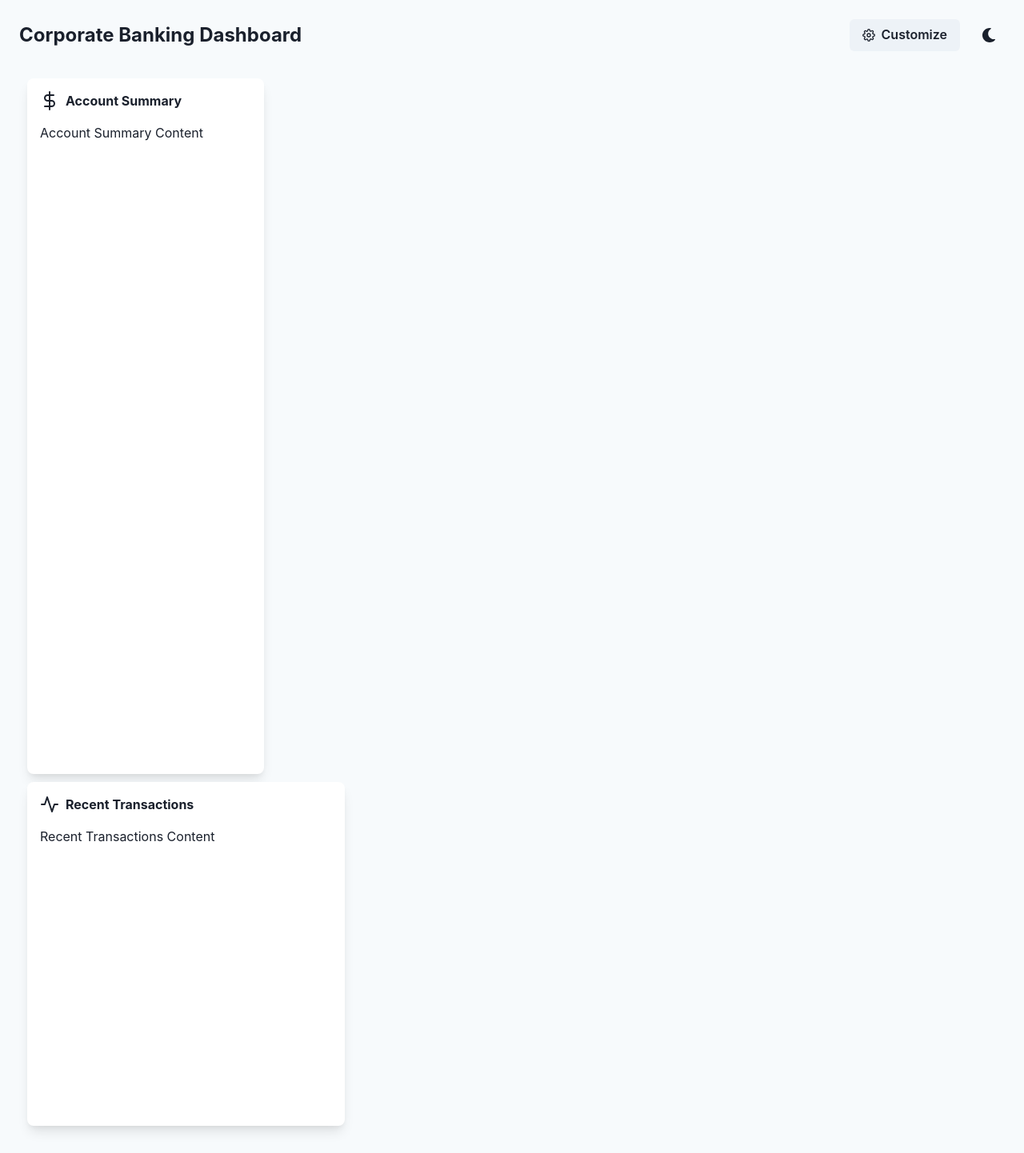
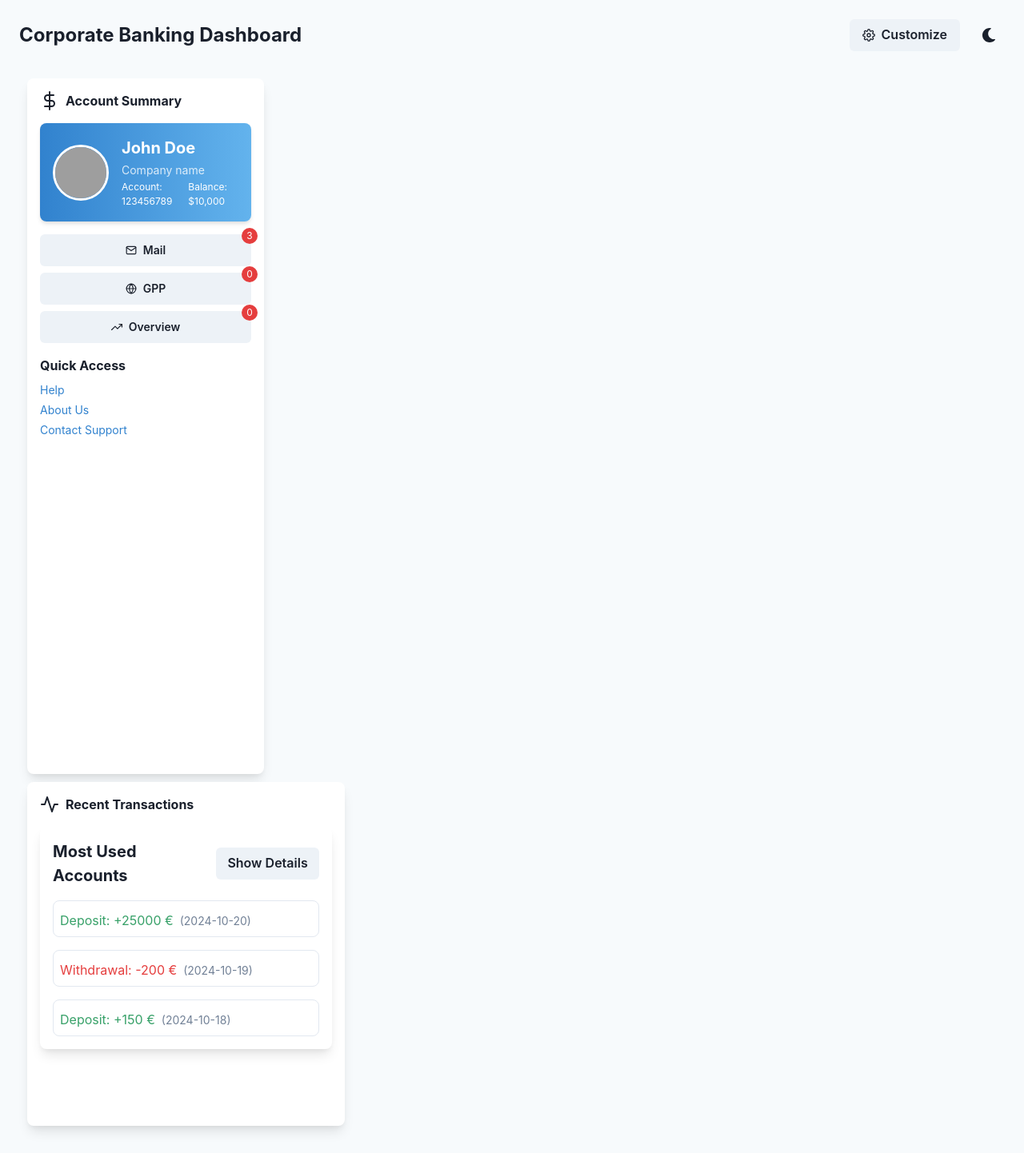
Before and after one commit to disaa0/bank_dashboard, a React (Create React App) app: page / in a window 1280 px wide. Shown: the whole page at 80% size. Built offline with nearby package versions, Linux system fonts and the light colour scheme; grey boxes are pictures that could not be loaded.

Commit message:
Account / RecentTransaction

```diff
--- a/src/App.tsx
+++ b/src/App.tsx
@@ -28,9 +28,10 @@ import 'react-grid-layout/css/styles.css';
 import 'react-resizable/css/styles.css';
 
 import {
-  TopicsWidget
+  TopicsWidget,
+  AccountSummaryWidget,
 } from './components';
-
+import RecentTransactionsWidget from './components/RecentTransactionsWidget';
 
 const ResponsiveGridLayout = WidthProvider(Responsive);
 
@@ -80,7 +81,7 @@ const widgets: Widget[] = [
     profiles: ['base'],
     size: 'v_xxl',
     icon: FiDollarSign,
-    content: <Text>Account Summary Content</Text>,
+    content: <AccountSummaryWidget />,
     minW: 3,
     minH: 8,
     maxW: 4,
@@ -92,7 +93,7 @@ const widgets: Widget[] = [
     profiles: ['base'],
     size: 'large',
     icon: FiActivity,
-    content: <Text>Recent Transactions Content</Text>,
+    content: <RecentTransactionsWidget />,
     minW: 3,
     minH: 3,
     maxW: 6,
@@ -127,8 +128,8 @@ const widgets: Widget[] = [
     name: 'Topics',
     profiles: ['investment', 'risk'],
     size: 'large',
-    icon:FiTrendingUp,
-    content:<TopicsWidget />,
+    icon: FiTrendingUp,
+    content: <TopicsWidget />,
     minW: 3,
     minH: 3,
     maxW: 5,
--- /dev/null
+++ b/src/components/AccountSummaryWidget.tsx
@@ -0,0 +1,143 @@
+import React from 'react';
+import {
+  Box,
+  VStack,
+  HStack,
+  Text,
+  Button,
+  Image,
+  Link,
+  useColorModeValue,
+} from "@chakra-ui/react";
+import { FiMail, FiGlobe, FiTrendingUp } from "react-icons/fi";
+
+interface RecentLink {
+  id: number;
+  label: string;
+  url: string;
+}
+
+const recentLinks: RecentLink[] = [
+  { id: 1, label: 'Help', url: '/help' },
+  { id: 2, label: 'About Us', url: '/about' },
+  { id: 3, label: 'Contact Support', url: '/contact' },
+];
+
+export const AccountSummaryWidget: React.FC = () => {
+  const bgColor = useColorModeValue('white', 'gray.700');
+
+  return (
+    <VStack spacing={4} align="stretch" height="100%">
+      {/* Profile Section */}
+      <HStack
+        spacing={4}
+        alignItems="center"
+        bgGradient="linear(to-r, blue.500, blue.300)"
+        p={4}
+        borderRadius="lg"
+        boxShadow="md"
+      >
+        <Image
+          src="/api/placeholder/70/70"
+          alt="Profile Picture"
+          borderRadius="full"
+          boxSize="70px"
+          border="3px solid white"
+        />
+        <VStack align="start" spacing={0.5}>
+          <Text fontWeight="bold" fontSize="xl" color="white">
+            John Doe
+          </Text>
+          <Text fontSize="sm" color="whiteAlpha.800">
+            Company name
+          </Text>
+          <HStack spacing={2}>
+            <Text color="white" fontSize="xs">
+              Account: 123456789
+            </Text>
+            <Text color="white" fontSize="xs">
+              Balance: $10,000
+            </Text>
+          </HStack>
+        </VStack>
+      </HStack>
+
+      {/* Button Section */}
+      <VStack spacing={2} align="stretch">
+        <Box position="relative" w="100%">
+          <Button leftIcon={<FiMail />} w="100%" p={3} fontSize="sm">Mail</Button>
+          <Box
+            position="absolute"
+            top="-8px"
+            right="-8px"
+            bg="red.500"
+            color="white"
+            borderRadius="full"
+            boxSize="20px"
+            display="flex"
+            justifyContent="center"
+            alignItems="center"
+            fontSize="xs"
+          >
+            3
+          </Box>
+        </Box>
+        <Box position="relative" w="100%">
+            <Button leftIcon={<FiGlobe />} w="100%" p={3} fontSize="sm">GPP</Button>
+          <Box
+            position="absolute"
+            top="-8px"
+            right="-8px"
+            bg="red.500"
+            color="white"
+            borderRadius="full"
+            boxSize="20px"
+            display="flex"
+            justifyContent="center"
+            alignItems="center"
+            fontSize="xs"
+          >
+            0
+          </Box>
+        </Box>
+        <Box position="relative" w="100%">
+        <Button leftIcon={<FiTrendingUp />} w="100%" p={3} fontSize="sm">Overview</Button>
+          <Box
+            position="absolute"
+            top="-8px"
+            right="-8px"
+            bg="red.500"
+            color="white"
+            borderRadius="full"
+            boxSize="20px"
+            display="flex"
+            justifyContent="center"
+            alignItems="center"
+            fontSize="xs"
+          >
+            0
+          </Box>
+        </Box>
+
+
+
+      </VStack>
+
+      {/* Quick Access Section */}
+      <Box>
+        <Text fontWeight="bold" mb={2}>Quick Access</Text>
+        <VStack spacing={1} align="start">
+          {recentLinks.map(link => (
+            <Text key={link.id} fontSize="sm">
+              <Link color="blue.500" href={link.url} isExternal>
+                {link.label}
+              </Link>
+            </Text>
+          ))}
+        </VStack>
+      </Box>
+    </VStack>
+  );
+};
+
+export default AccountSummaryWidget;
--- /dev/null
+++ b/src/components/RecentTransactionsWidget.tsx
@@ -0,0 +1,78 @@
+import React, { useState } from 'react';
+import {
+    Box,
+    VStack,
+    HStack,
+    Text,
+    Button,
+
+  } from "@chakra-ui/react";
+
+export const RecentTransactionsWidget: React.FC = () => {
+  const [showDetails, setShowDetails] = useState(false); // State to manage the toggle
+  const transactions = [
+    {
+      id: 1,
+      accountName: "Premium Business Account",
+      accountNumber: "DE99 5004 0000 1122 3344 55",
+      amount: 25000,
+      type: 'Deposit',
+      date: '2024-10-20',
+    },
+    {
+      id: 2,
+      accountName: "Savings Account",
+      accountNumber: "DE22 5004 0000 1122 3344 56",
+      amount: -200,
+      type: 'Withdrawal',
+      date: '2024-10-19',
+    },
+    {
+      id: 3,
+      accountName: "Investment Account",
+      accountNumber: "DE33 5004 0000 1122 3344 57",
+      amount: 150,
+      type: 'Deposit',
+      date: '2024-10-18',
+    },
+  ];
+
+  return (
+    <Box
+      p={4}
+      bg="white"
+      borderRadius="lg"
+      boxShadow="lg"
+
+    >
+      <HStack justifyContent="space-between" mb={4}>
+        <Text fontWeight="bold" fontSize="xl">Most Used Accounts</Text>
+        <Button onClick={() => setShowDetails(!showDetails)}>
+          {showDetails ? 'Hide Details' : 'Show Details'}
+        </Button>
+      </HStack>
+
+      <VStack spacing={4} align="start">
+        {transactions.map(transaction => (
+          <Box key={transaction.id} borderWidth={1} borderRadius="lg" p={2} width="100%">
+            {showDetails && (
+              <>
+                <Text fontWeight="bold">{transaction.accountName}</Text>
+                <Text fontSize="sm" color="gray.500">
+                  {transaction.accountNumber}
+                </Text>
+              </>
+            )}
+            <HStack spacing={2} marginTop={1}>
+              <Text fontSize="md" color={transaction.amount > 0 ? 'green.500' : 'red.500'}>
+                {transaction.type}: {transaction.amount > 0 ? '+' : ''}{transaction.amount} €
+              </Text>
+              <Text fontSize="sm" color="gray.500">({transaction.date})</Text>
+            </HStack>
+          </Box>
+        ))}
+      </VStack>
+    </Box>
+  );
+};
+export default RecentTransactionsWidget;
--- a/src/components/index.ts
+++ b/src/components/index.ts
@@ -1,5 +1,5 @@
-// export { default as AccountSummaryWidget } from './AccountSummaryWidget';
-// export { default as RecentTransactionsWidget } from './RecentTransactionsWidget';
+export { default as AccountSummaryWidget } from './AccountSummaryWidget';
+export { default as RecentTransactionsWidget } from './RecentTransactionsWidget';
 // export { default as CurrencyTrackerWidget } from './CurrencyTrackerWidget';
 // export { default as StockMarketWidget } from './StockMarketWidget';
 export { default as TopicsWidget } from './TopicsWidget';
```
Also changed, not shown: package.json (+6 -4 lines), 2 other files (tests, documents, lock files or other folders).
